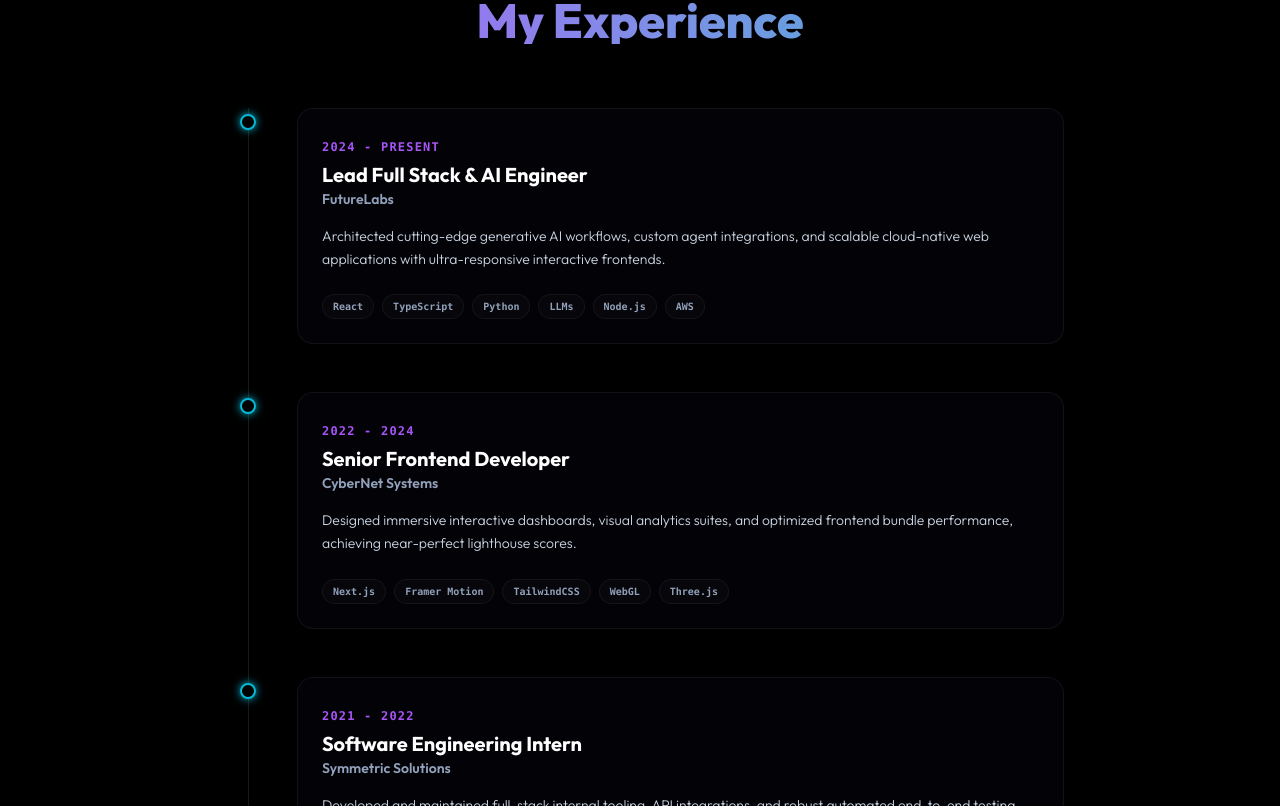
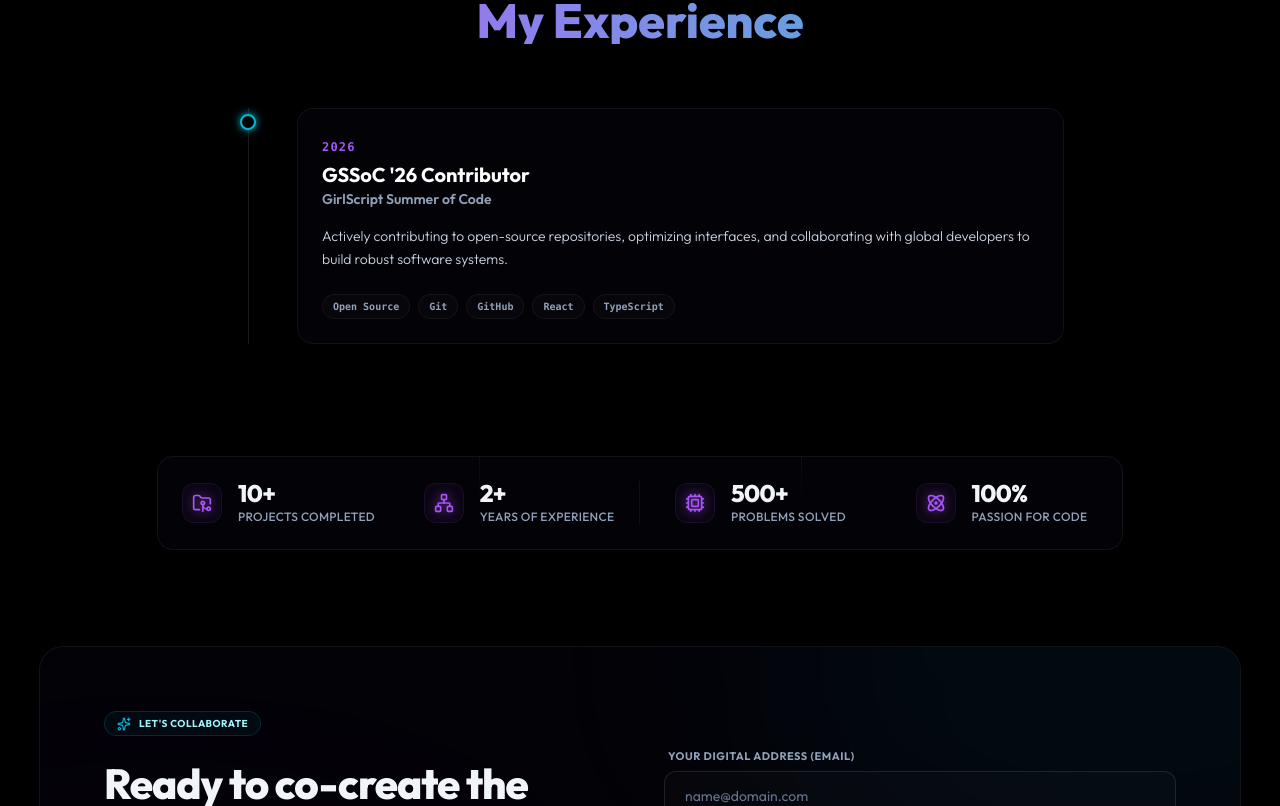
Before and after one commit to Divyanshu227/PortFolio, a React (Vite) app: page / in a window 1280 px wide. Shown: the part 1994-2800 px from the top of the page. Built offline with nearby package versions, Linux system fonts and the light colour scheme.

Commit message:
feat: implement experience page and component with timeline layout

```diff
--- a/src/pages/experience.tsx
+++ b/src/pages/experience.tsx
@@ -1,7 +1,9 @@
+import ExperienceSection from '../sections/Experience'
+
 export default function Experience() {
   return (
-    <div className="py-20 text-center select-none">
-      <h3 className="text-2xl text-slate-400 font-semibold font-display">Experience Page</h3>
+    <div className="py-10 select-none">
+      <ExperienceSection />
     </div>
   )
 }
--- a/src/sections/Experience.tsx
+++ b/src/sections/Experience.tsx
@@ -10,25 +10,11 @@ interface Job {
 
 const experiences: Job[] = [
   {
-    role: "Lead Full Stack & AI Engineer",
-    company: "FutureLabs",
-    period: "2024 - Present",
-    description: "Architected cutting-edge generative AI workflows, custom agent integrations, and scalable cloud-native web applications with ultra-responsive interactive frontends.",
-    tech: ["React", "TypeScript", "Python", "LLMs", "Node.js", "AWS"]
-  },
-  {
-    role: "Senior Frontend Developer",
-    company: "CyberNet Systems",
-    period: "2022 - 2024",
-    description: "Designed immersive interactive dashboards, visual analytics suites, and optimized frontend bundle performance, achieving near-perfect lighthouse scores.",
-    tech: ["Next.js", "Framer Motion", "TailwindCSS", "WebGL", "Three.js"]
-  },
-  {
-    role: "Software Engineering Intern",
-    company: "Symmetric Solutions",
-    period: "2021 - 2022",
-    description: "Developed and maintained full-stack internal tooling, API integrations, and robust automated end-to-end testing pipelines.",
-    tech: ["React", "Express", "PostgreSQL", "Docker", "Jest"]
+    role: "GSSoC '26 Contributor",
+    company: "GirlScript Summer of Code",
+    period: "2026",
+    description: "Actively contributing to open-source repositories, optimizing interfaces, and collaborating with global developers to build robust software systems.",
+    tech: ["Open Source", "Git", "GitHub", "React", "TypeScript"]
   }
 ]
 
```
